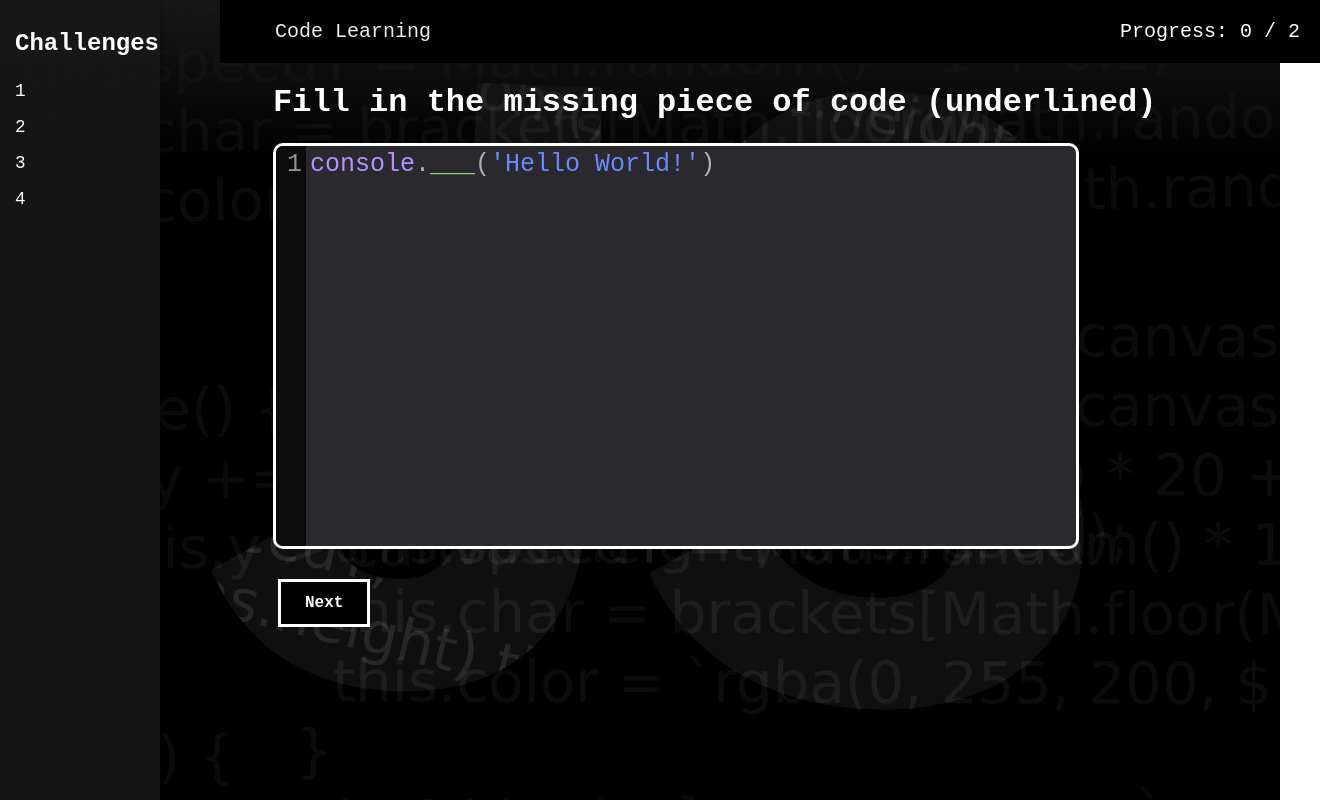
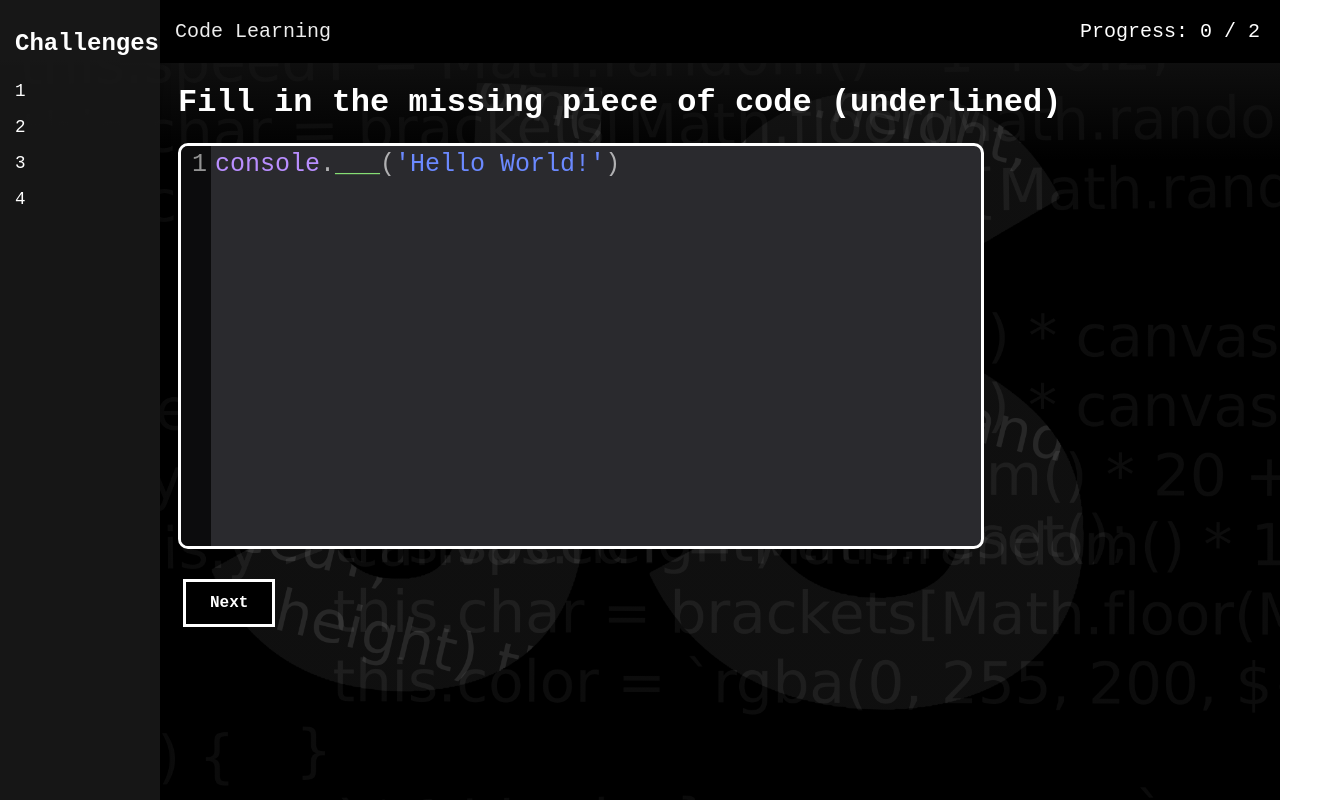
Before and after one commit to NicoRaty/Codelearning, a plain HTML site: page index.html in a window 1280 px wide. Shown: the whole page, 1320 px wide, since content can reach past the window. Drawn offline with nearby package versions, Linux system fonts and the light colour scheme.

Commit message:
adjust sidebar

```diff
--- a/styles.css
+++ b/styles.css
@@ -52,7 +52,7 @@
 }
 
 .main-content {
-    margin-left: 220px;
+    margin-left: 120px;
     padding: 0;
 }
 body {
@@ -74,8 +74,6 @@ body {
     padding: 20px;
     display: flex;
     justify-content: space-between;
-    width: 100%;
-    z-index: 100;
 }
 
 .header a{
```
